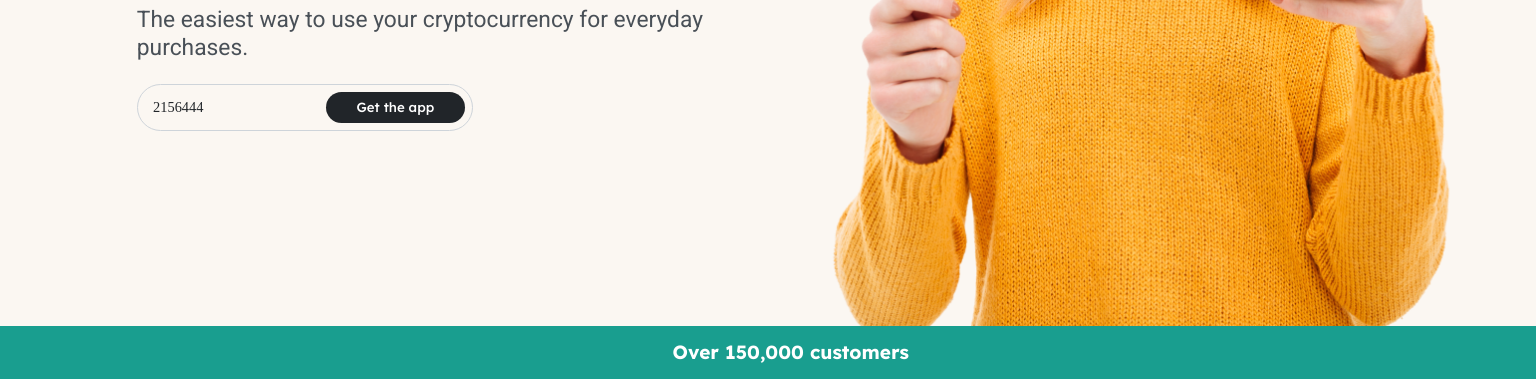
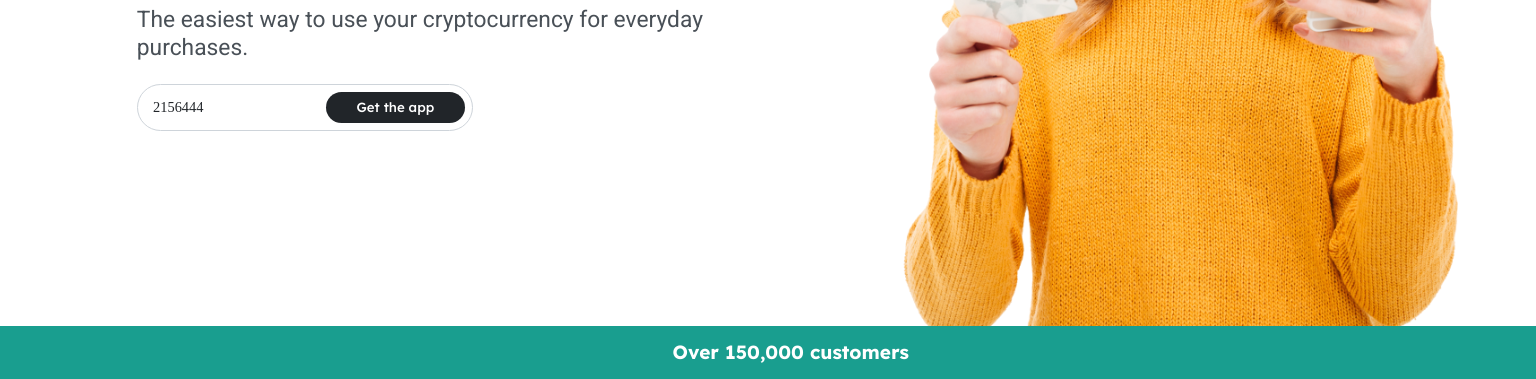
Before and after one commit to LennyLoor/UI-test, a plain HTML site: page index.html in a window 1536 px wide. Shown: the part 421-800 px from the top of the page. Drawn offline with Linux system fonts and the light colour scheme.

Commit message:
Update style.css

```diff
--- a/assets/style.css
+++ b/assets/style.css
@@ -18,7 +18,7 @@ body {
     color: var(--txt-body);
     font-size: .95rem;
     overflow-x: hidden;
-    background-color: rgba(241, 231, 215, 0.169);
+    background-color: white;
 }
 
 body {
@@ -220,7 +220,7 @@ footer {
 }
 @media only screen and (min-width: 1500px) {
     .home--img {
-        width: 50%!important;
+        width: 45%!important;
     }
 
 }
```
